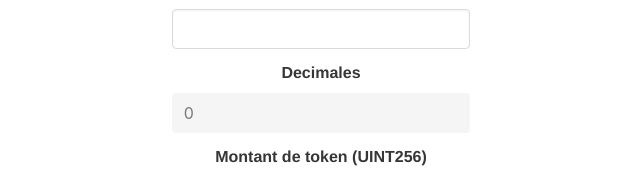
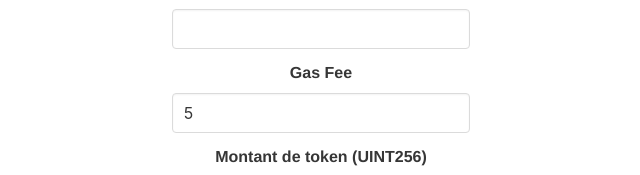
Before and after one commit to Web3Github/FastTrade, a Vue app: page / in a window 1280 px wide. Shown: the part 143-318 px from the top of the page, without its empty margins (327-967 px from the left). Built offline with nearby package versions, Linux system fonts and the light colour scheme; the HTML template or start-up script is replaced by a standard one.

Commit message:
Add gas fee modificator

```diff
--- a/src/bot2.js
+++ b/src/bot2.js
@@ -32,7 +32,10 @@ async function approveSwap (_tokenToSwap) {
 }
 
 // FUNCTION TO SELL TOKEN
-async function sellToken (_tokenToSwap, _tokenDecimals, _tokenAmount) {
+async function sellToken (_tokenToSwap, _tokenDecimals, _tokenAmount,_inputGas) {
+  if(_inputGas < 5 ){
+    console.log('kek');
+  }
   const provider = new ethers.providers.Web3Provider(window.ethereum, "any");
   await provider.send("eth_requestAccounts", []);
   const signer = provider.getSigner();
@@ -49,7 +52,7 @@ async function sellToken (_tokenToSwap, _tokenDecimals, _tokenAmount) {
 
   //const amountIn = ethers.utils.parseUnits(_tokenAmount, _tokenDecimals);
   const amountIn = ethers.BigNumber.from(_tokenAmount);
-  const _gasPrice = ethers.utils.parseUnits('5','gwei')
+  const _gasPrice = ethers.utils.parseUnits(_inputGas,'gwei')
   const amounts = await router.getAmountsOut(amountIn, [_tokenToSwap, addresses.WBNB]);
   //Our execution price will be a bit different, we need some flexbility
   const amountOutMin = amounts[1].sub(amounts[1].div(10));
--- a/src/components/Tool.vue
+++ b/src/components/Tool.vue
@@ -3,8 +3,8 @@
         <b-field label="Adresse du token a swap">
             <b-input v-model="configuration.tokenToSwap"></b-input>
         </b-field>
-        <b-field label="Decimales">
-            <b-input type="number" v-model="configuration.tokenDecimals" disabled></b-input>
+        <b-field label="Gas Fee">
+            <b-input v-model="configuration.inputGas"></b-input>
         </b-field>
         <b-field :label="configuration.currentBalanceOfToken">
             <b-input v-model="configuration.tokenAmount"></b-input>
@@ -25,7 +25,7 @@ export default {
     return {
       configuration : {
           tokenToSwap : null,
-          tokenDecimals : 0,
+          inputGas : 5,
           tokenAmount : null,
           currentBalanceOfToken : "Montant de token (UINT256)",
       }
@@ -42,6 +42,7 @@ export default {
             this.configuration.tokenToSwap,
             this.configuration.tokenDecimals,
             this.configuration.tokenAmount,
+            this.configuration.inputGas
         );
     },
   }
```
